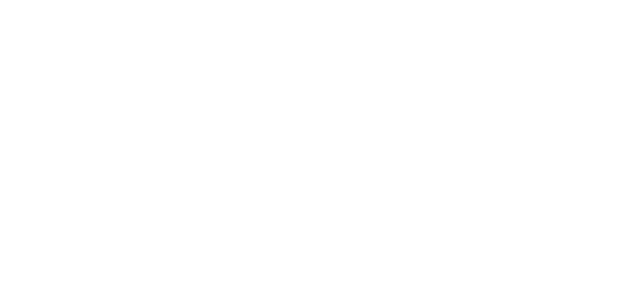
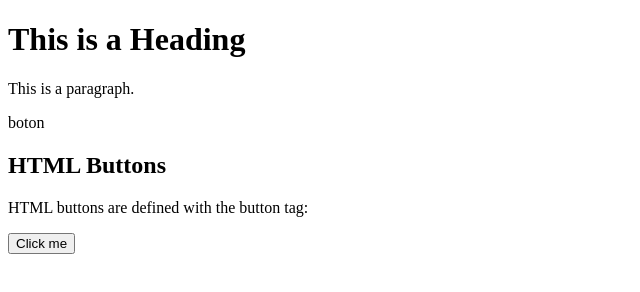
Before and after one commit to Jagwy/Activida-1, a plain HTML site: page index.html in a window 1280 px wide. Shown: the whole page, without its empty margins (0-640 px from the left). Drawn offline with Linux system fonts and the light colour scheme.

Commit message:
configurar boton

```diff
--- a/index.html
+++ b/index.html
@@ -12,4 +12,29 @@
 
 
 
+
+
+<!DOCTYPE html>
+<html>
+<head>
+<title>Page Title</title>
+</head>
+<body>
+
+<h1>This is a Heading</h1>
+<p>This is a paragraph.</p>
+
+</body>
 </html>
+  boton
+  <!DOCTYPE html>
+<html>
+<body>
+
+<h2>HTML Buttons</h2>
+<p>HTML buttons are defined with the button tag:</p>
+
+<button>Click me</button>
+
+</body>
+</html>
```
